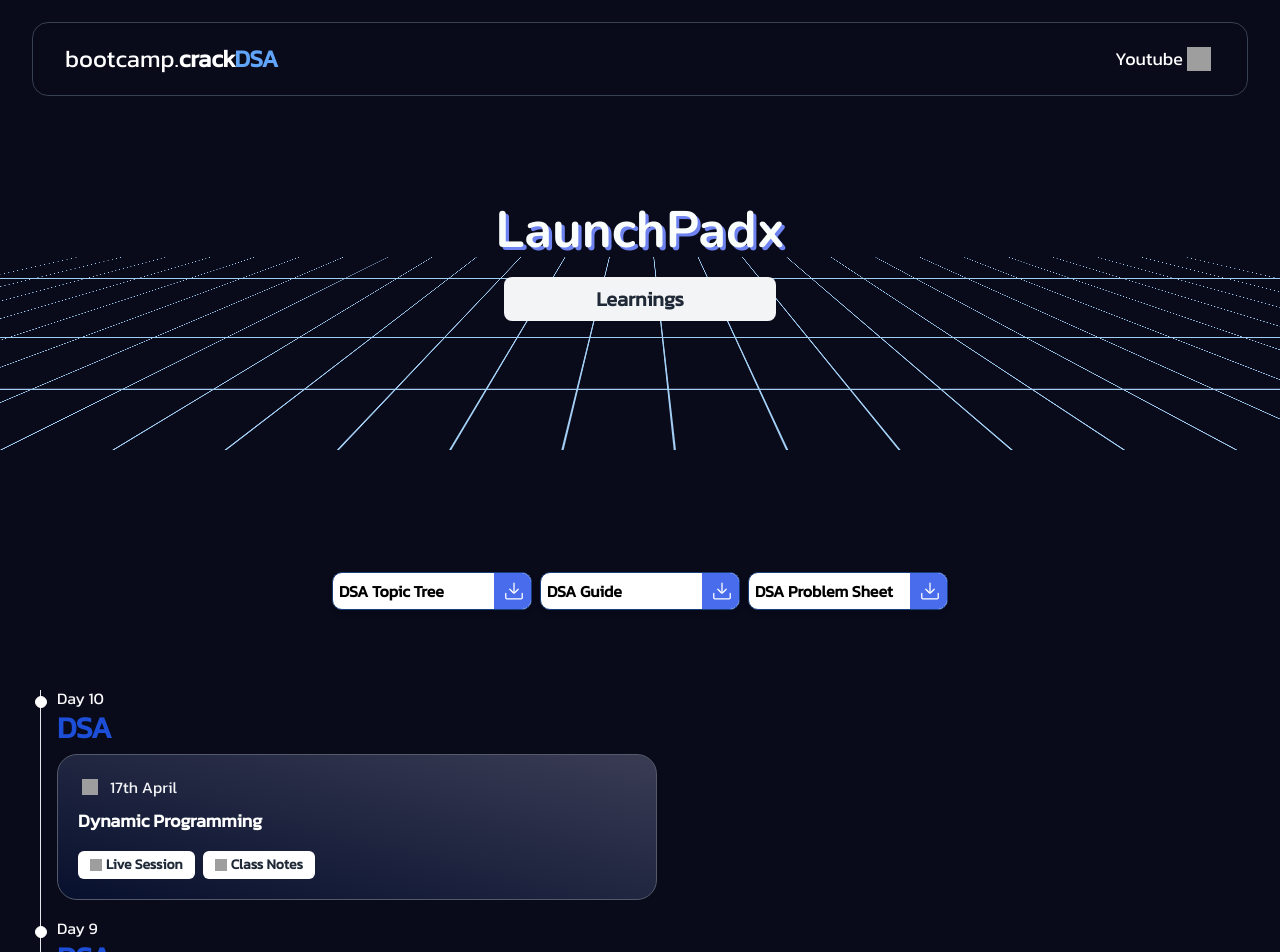
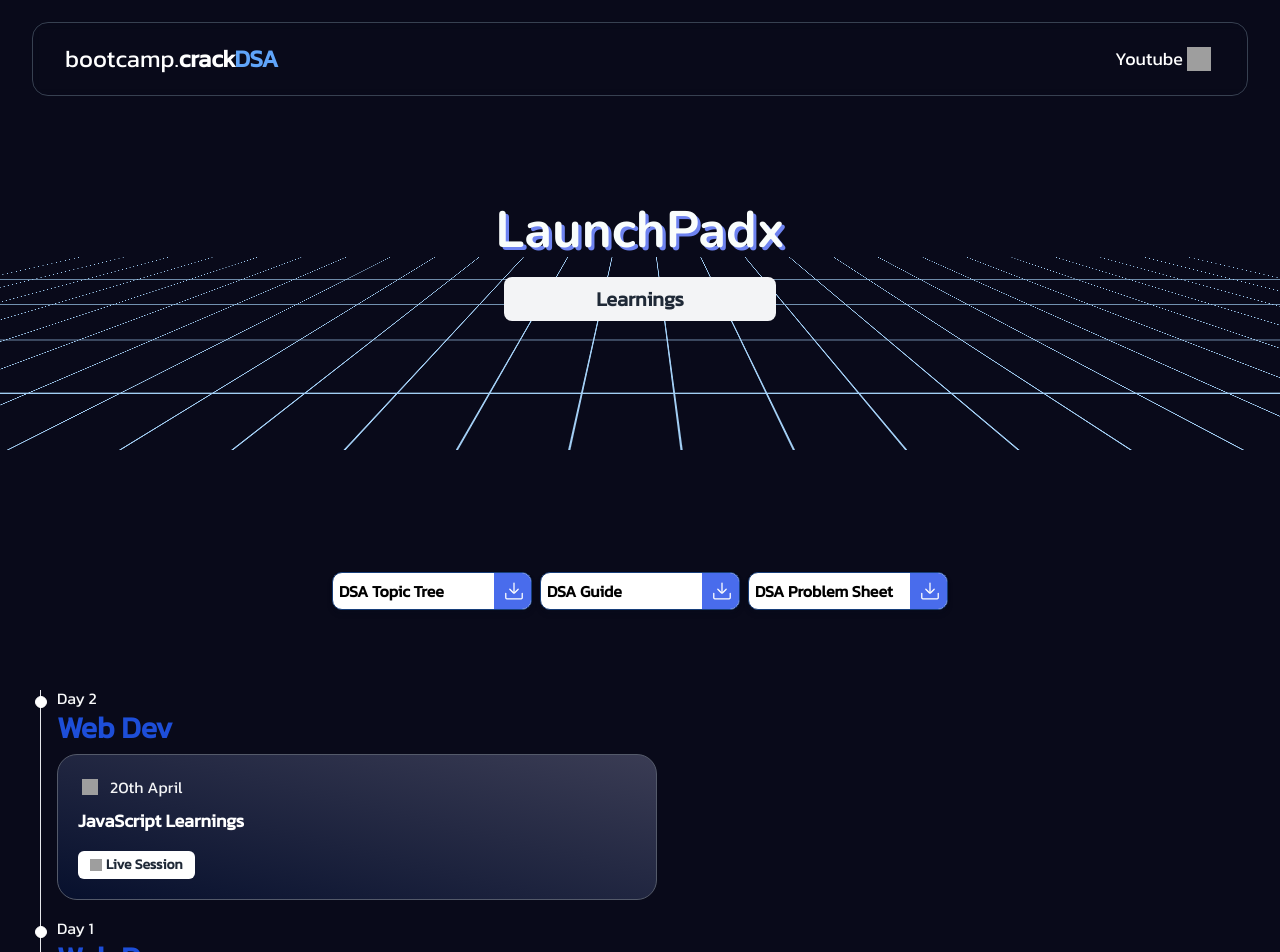
Before and after one commit to suraj-xd/bootcamp-landing-page, a Next.js app: page /learnings in a window 1280 px wide. Shown: the top 952 px of the page. Built offline with nearby package versions, Linux system fonts and the light colour scheme; grey boxes are pictures that could not be loaded.

Commit message:
Update index.js

```diff
--- a/pages/learnings/index.js
+++ b/pages/learnings/index.js
@@ -54,6 +54,8 @@ export default function TimeLine() {
                     </a>
                 </div>
                 <ol class="relative border-l border-gray-200 dark:border-gray-700">
+                    <List day={"Day 2"} date={"20th April"} topic="Web Dev" session="JavaScript Learnings" live="https://www.youtube.com/live/0jmMx7bzick?feature=share" />
+                    <List day={"Day 1"} date={"19th April"} topic="Web Dev" session="Fundamentals of Internet | Basics of Web Dev" live="https://www.youtube.com/live/8jxdTrq5lcg?feature=share"/>
                     <List day={"Day 10"} date={"17th April"} topic="DSA" session="Dynamic Programming" live="https://www.youtube.com/live/5OPs40geXJ8?feature=share" title1="Class Notes" title1Link="https://drive.google.com/file/d/1eLqbyda6oa8m-AGuXFSm1E3vvMRNKcrf/view?usp=sharing"/>
                     <List day={"Day 9"} date={"16th April"} topic="DSA" session="Stack & Queue" live="https://www.youtube.com/live/Vhx0HRI5q9A?feature=share" title1="Class Notes" title1Link="https://drive.google.com/file/d/1uc5EOztPtSl69xXYUDb0YKye-kjSHUbX/view?usp=sharing"/>
                     <List day={"Day 8"} date={"14th April"} topic="DSA" session="Linked List" live="https://www.youtube.com/live/MVvPAzYpn5o?feature=share" title1="Class Notes" title1Link="https://drive.google.com/file/d/1scsorjF8PbcHCYGras7GYR5XPo7kghXX/view?usp=sharing"/>
```
